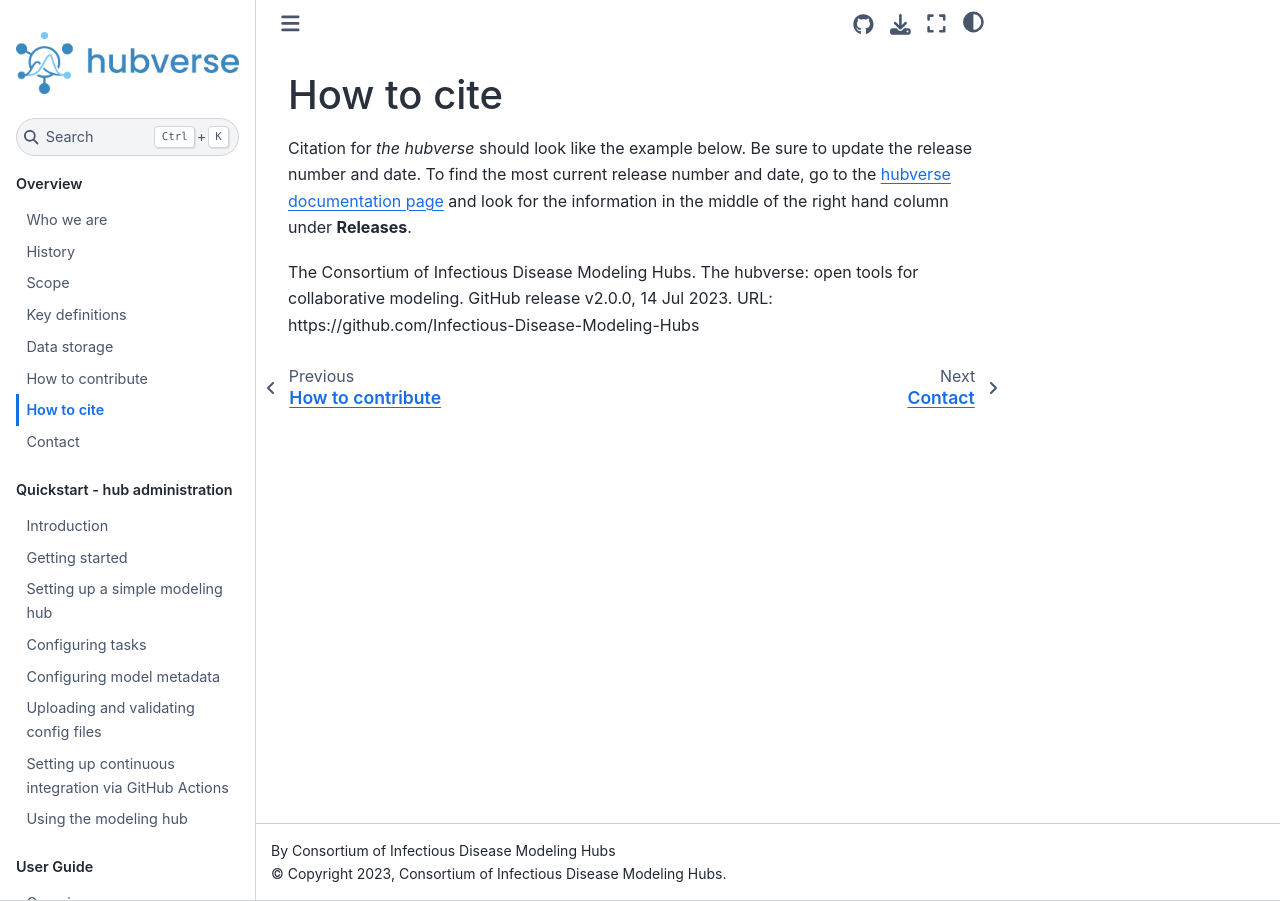
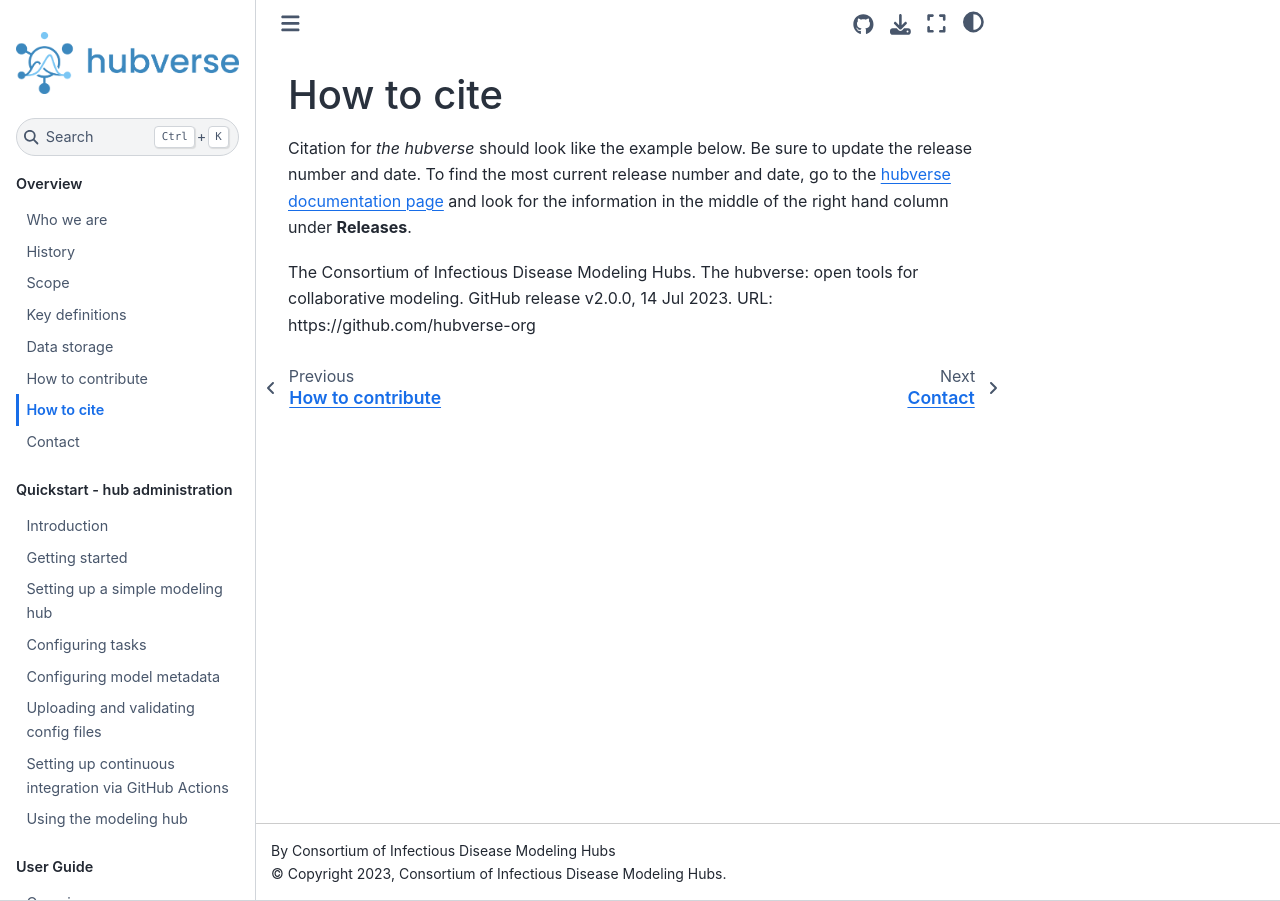
Before and after one commit to hubverse-org/hubDocs, a Sphinx documentation site: the page built from docs/source/overview/cite.md, in a window 1280 px wide. Built offline with Sphinx 7.4.7 and the Sphinx Book theme 1.1.4, drawn with Linux system fonts in a browser that asks for light colours; some of the changed lines change nothing that is shown.

Commit message:
hubverse-org

```diff
--- a/docs/source/overview/cite.md
+++ b/docs/source/overview/cite.md
@@ -2,4 +2,4 @@
 
 Citation for _the hubverse_ should look like the example below. Be sure to update the release number and date. To find the most current release number and date, go to the [hubverse documentation page](https://github.com/hubverse-org/hubDocs) and look for the information in the middle of the right hand column under **Releases**.
 
-The Consortium of Infectious Disease Modeling Hubs. The hubverse: open tools for collaborative modeling. GitHub release v2.0.0, 14 Jul 2023. URL: https://github.com/Infectious-Disease-Modeling-Hubs
+The Consortium of Infectious Disease Modeling Hubs. The hubverse: open tools for collaborative modeling. GitHub release v2.0.0, 14 Jul 2023. URL: https://github.com/hubverse-org
```
